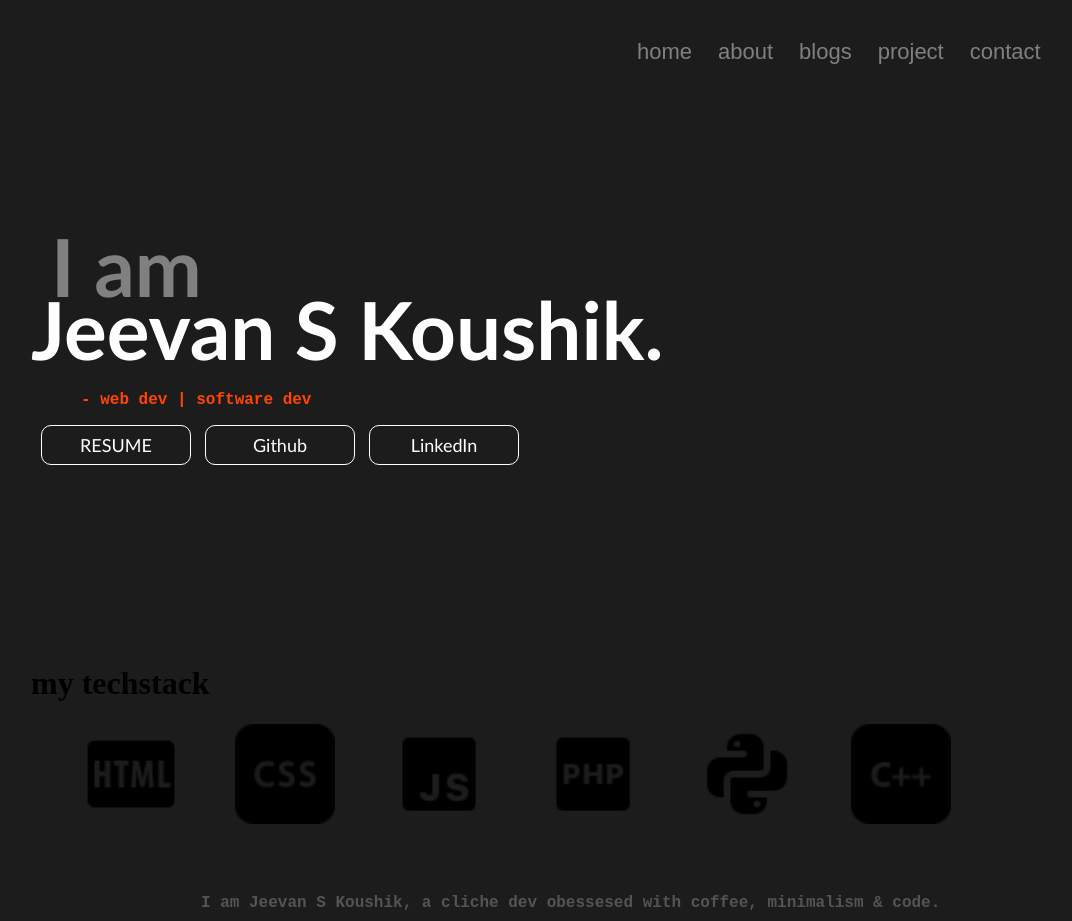
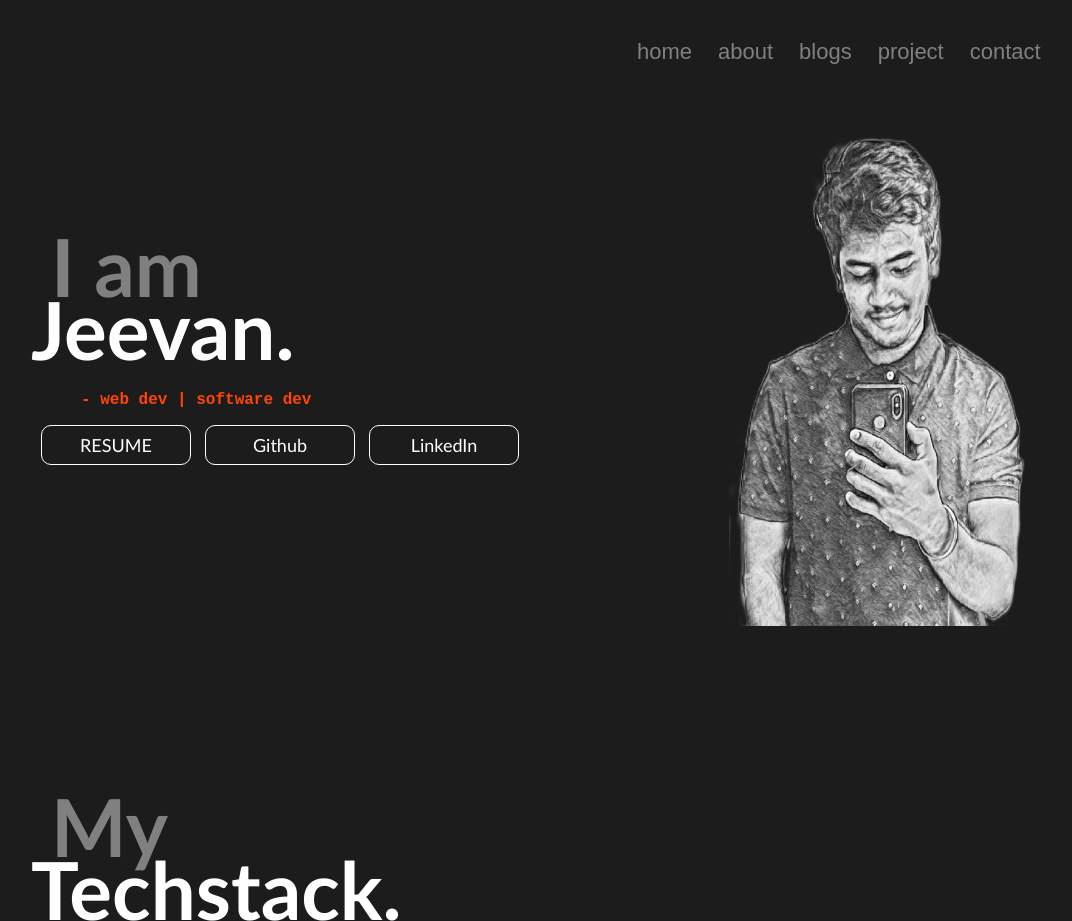
Before and after one commit to Jeevan-S-Koushik/JSK-Website, a plain HTML site: page index.html in a window 1280 px wide. Shown: the top 921 px of the page, without its empty margins (77-1149 px from the left). Drawn offline with Linux system fonts and the light colour scheme.

Commit message:
Update index.html

```diff
--- a/index.html
+++ b/index.html
@@ -8,17 +8,27 @@
     <link rel="stylesheet" href="first.css">
 </head>
 <body id="index">
+<div id="desktop">
+
+
+
     <h1 id="test">ERROR</h1>
-    <div id="desktop">
         <a href="#"><input type="button" value="home" id="btn1"></a>
         <a href="#about"><input type="button" value="about"id="btn2"></a>
         <a href="#"><input type="button" value="blogs"id="btn2"></a>
         <a href="https://github.com/Jeevan-S-Koushik"><input type="button" value="project"id="btn3"></a>
         <a href="#"><input type="button" value="contact"id="btn4"></a>
 
+
+
+
+    <div class="container">
+        <div class="left">
+            <!-- <video src="video.mp4" width="500" height="500" autoplay></video> -->
             <div id="center">
+                <!-- <img src="jeevan.png" alt="no found" id="logo1" > -->
                 <h1 id="iam">I am</h1>
-        <h1 id="name">Jeevan S Koushik.</h1>
+                <h1 id="name">Jeevan.</h1>
                 <h3 id="coding">- web dev | software dev</h3>
                 <a href="#"><input type="button" value="RESUME" id="resume"></a>
                 <a href="https://github.com/Jeevan-S-Koushik"><input type="button" value="Github" id="resume"></a>
@@ -26,8 +36,23 @@
 
             </div>
 
+        </div>
+        <div class="right">
+            <center><img src="jeevan1.png" id="img2"></center>
+    </div>
+</div>
+
+
+
+
+
+
+
+
     <div id="about">
-        <h1 id="tech">my techstack</h1>
+        <!-- <h1 id="tech">my techstack</h1> -->
+        <h1 id="iam">My</h1>
+        <h1 id="name1">Techstack.</h1>
         <img src="html.png" id="img1">
         <img src="css.png" id="img1">
         <img src="javascript_.png" id="img1">
```
Lines whose indentation alone changed are shown as unchanged.
